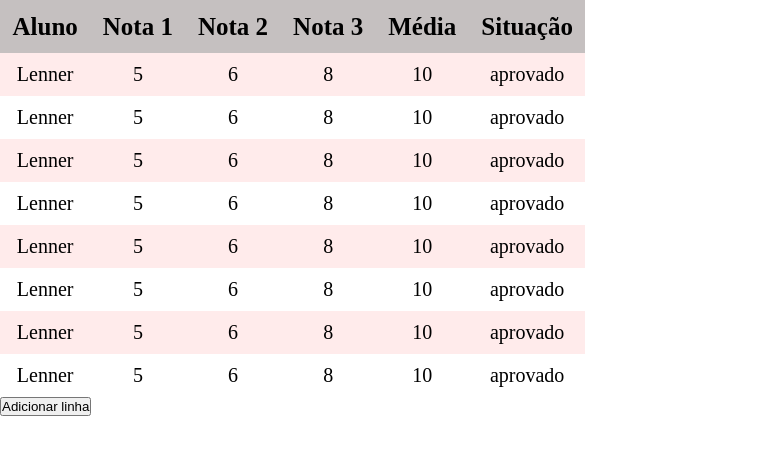
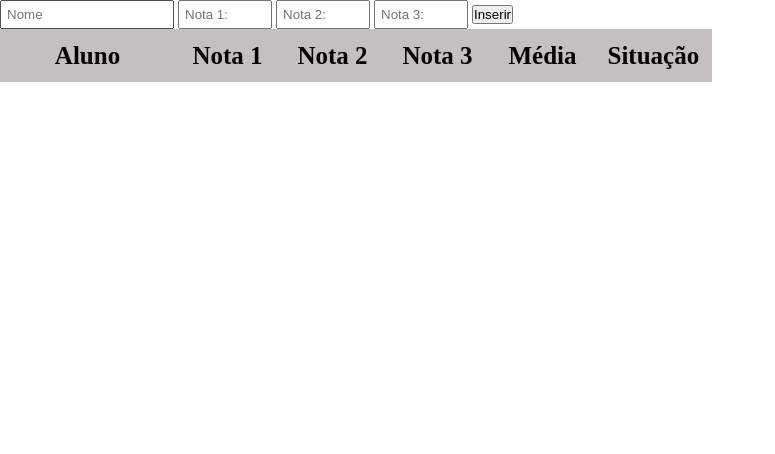
Before and after one commit to lennercp/media-notas-js, a plain HTML site: page index.html in a window 1280 px wide. Shown: the whole page, without its empty margins (0-775 px from the left). Drawn offline with Linux system fonts and the light colour scheme.

Commit message:
add row completed

```diff
--- a/css/style.css
+++ b/css/style.css
@@ -34,3 +34,22 @@ tbody tr:nth-child(odd) {
 tbody tr:hover {
     background-color: #D6EEEE;
 }
+
+thead tr th:first-child {
+    width: 150px
+}
+
+input[type="text"] {
+    width: 160px;
+    padding: 5px;
+}
+
+thead tr th,
+tbody tr td {
+    width: 80px
+}
+
+input[type="number"] {
+    width: 80px;
+    padding: 5px;
+}
--- a/index.html
+++ b/index.html
@@ -10,7 +10,13 @@
 </head>
 
 <body>
-
+    <form action="javascript: receberDados()" id="novoAluno">
+        <input required type="text" name="name" id="name" placeholder="Nome">
+        <input type="number" name="nota-1" id="nota-1" placeholder="Nota 1:" min="0" max="10" required>
+        <input type="number" name="nota-2" id="nota-2" placeholder="Nota 2:" min="0" max="10" required>
+        <input type="number" name="nota-3" id="nota-3" placeholder="Nota 3:" min="0" max="10" required>
+        <button type="submit">Inserir</button>
+    </form>
     <table>
         <thead>
             <tr>
@@ -23,75 +29,11 @@
             </tr>
         </thead>
         <tbody>
-            <tr>
-                <td>Lenner</td>
-                <td>5</td>
-                <td>6</td>
-                <td>8</td>
-                <td>10</td>
-                <td>aprovado</td>
-            </tr>
-            <tr>
-                <td>Lenner</td>
-                <td>5</td>
-                <td>6</td>
-                <td>8</td>
-                <td>10</td>
-                <td>aprovado</td>
-            </tr>
-            <tr>
-                <td>Lenner</td>
-                <td>5</td>
-                <td>6</td>
-                <td>8</td>
-                <td>10</td>
-                <td>aprovado</td>
-            </tr>
-            <tr>
-                <td>Lenner</td>
-                <td>5</td>
-                <td>6</td>
-                <td>8</td>
-                <td>10</td>
-                <td>aprovado</td>
-            </tr>
-            <tr>
-                <td>Lenner</td>
-                <td>5</td>
-                <td>6</td>
-                <td>8</td>
-                <td>10</td>
-                <td>aprovado</td>
-            </tr>
-            <tr>
-                <td>Lenner</td>
-                <td>5</td>
-                <td>6</td>
-                <td>8</td>
-                <td>10</td>
-                <td>aprovado</td>
-            </tr>
-            <tr>
-                <td>Lenner</td>
-                <td>5</td>
-                <td>6</td>
-                <td>8</td>
-                <td>10</td>
-                <td>aprovado</td>
-            </tr>
-            <tr>
-                <td>Lenner</td>
-                <td>5</td>
-                <td>6</td>
-                <td>8</td>
-                <td>10</td>
-                <td>aprovado</td>
-            </tr>
+
 
         </tbody>
     </table>
     <script src="js/script.js"></script>
-    <button onclick="addRow()">Adicionar linha</button>
 </body>
 
 </html>
--- a/js/script.js
+++ b/js/script.js
@@ -1,19 +1,47 @@
-function addRow() {
+function inserirLinha(nome, nota1, nota2, nota3, media, situacao) {
     let table = document.querySelector('table')
-    console.dir(table)
+    let tbody = document.querySelector('tbody')
     var numeroLinhas = table.rows.length;
-    var linha = table.insertRow(numeroLinhas);
-    var celula1 = linha.insertCell(0);
-    var celula2 = linha.insertCell(1);
-    var celula3 = linha.insertCell(2);
-    var celula4 = linha.insertCell(3);
-    var celula5 = linha.insertCell(4);
-    var celula6 = linha.insertCell(5);
+    var linha = tbody.insertRow(0);
+    var nomeLinha = linha.insertCell(0);
+    var nota1Linha = linha.insertCell(1);
+    var nota2Linha = linha.insertCell(2);
+    var nota3Linha = linha.insertCell(3);
+    var mediaLinha = linha.insertCell(4);
+    var situacaoLinha = linha.insertCell(5);
 
-    celula1.innerHTML = 'lenner';
-    celula2.innerHTML = 50;
-    celula3.innerHTML = "a";
-    celula4.innerHTML = "a";
-    celula5.innerHTML = "a";
-    celula6.innerHTML = "a";
+    nomeLinha.innerHTML = nome;
+    nota1Linha.innerHTML = nota1;
+    nota2Linha.innerHTML = nota2;
+    nota3Linha.innerHTML = nota3;
+    mediaLinha.innerHTML = media;
+    situacaoLinha.innerHTML = situacao;
 }
+
+function receberDados() {
+    let nome = novoAluno[0].value
+    let nota1 = parseFloat(novoAluno[1].value)
+    let nota2 = parseFloat(novoAluno[2].value)
+    let nota3 = parseFloat(novoAluno[3].value)
+    limparDados()
+
+    processaDados(nome, nota1, nota2, nota3)
+}
+function limparDados() {
+    let inputs = document.querySelectorAll('input:not([type="submit"])')
+    inputs.forEach((input) => {
+        input.value = ''
+    })
+}
+
+function processaDados(nome, nota1, nota2, nota3) {
+    let media = ((nota1 + nota2 + nota3) / 3).toFixed(1)
+    if (media >= 7) {
+        var situacao = 'Aprovado'
+    } else if (media >= 4) {
+        var situacao = 'Prova final'
+    } else {
+        var situacao = 'Reprovado'
+    }
+    inserirLinha(nome, nota1, nota2, nota3, media, situacao)
+}
```
